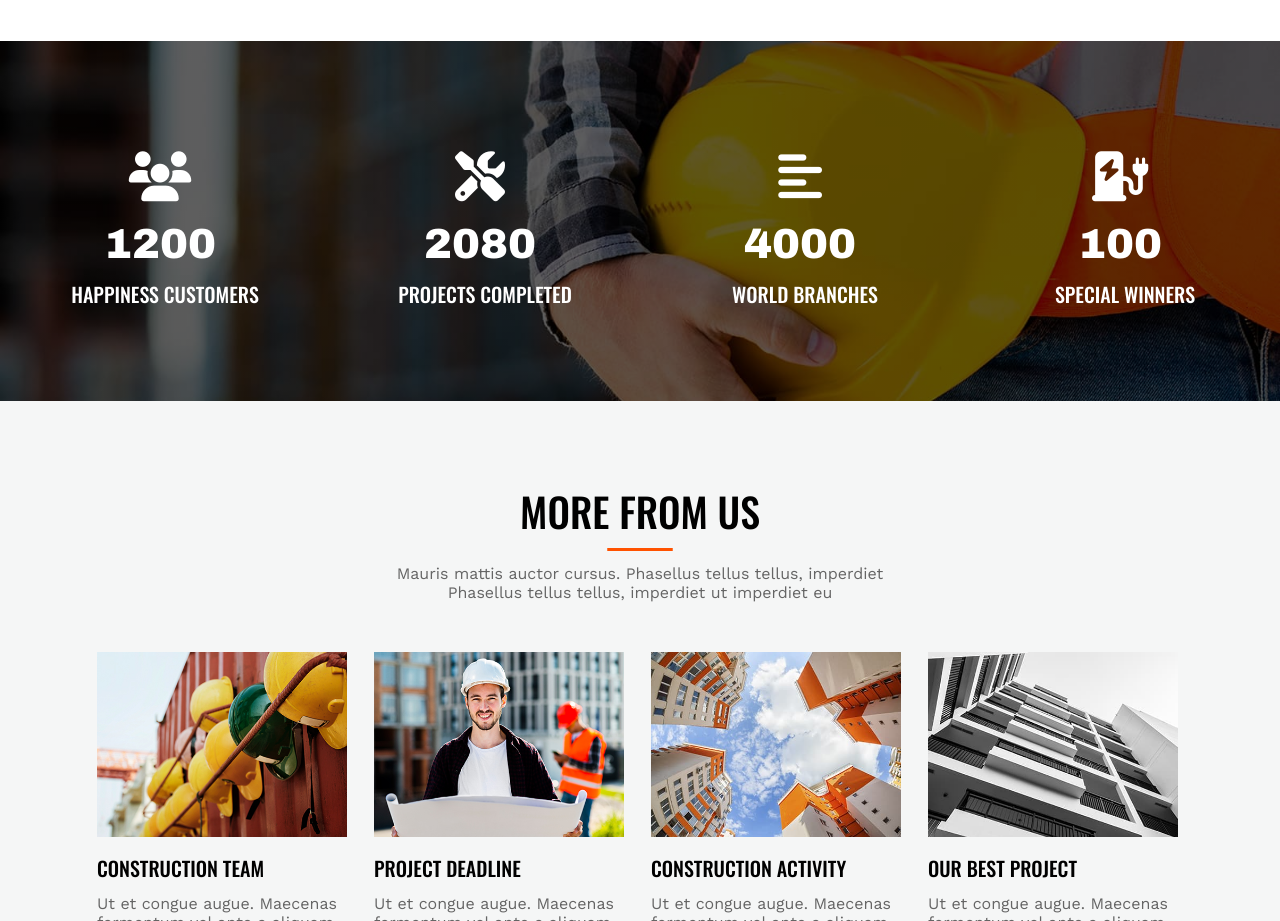
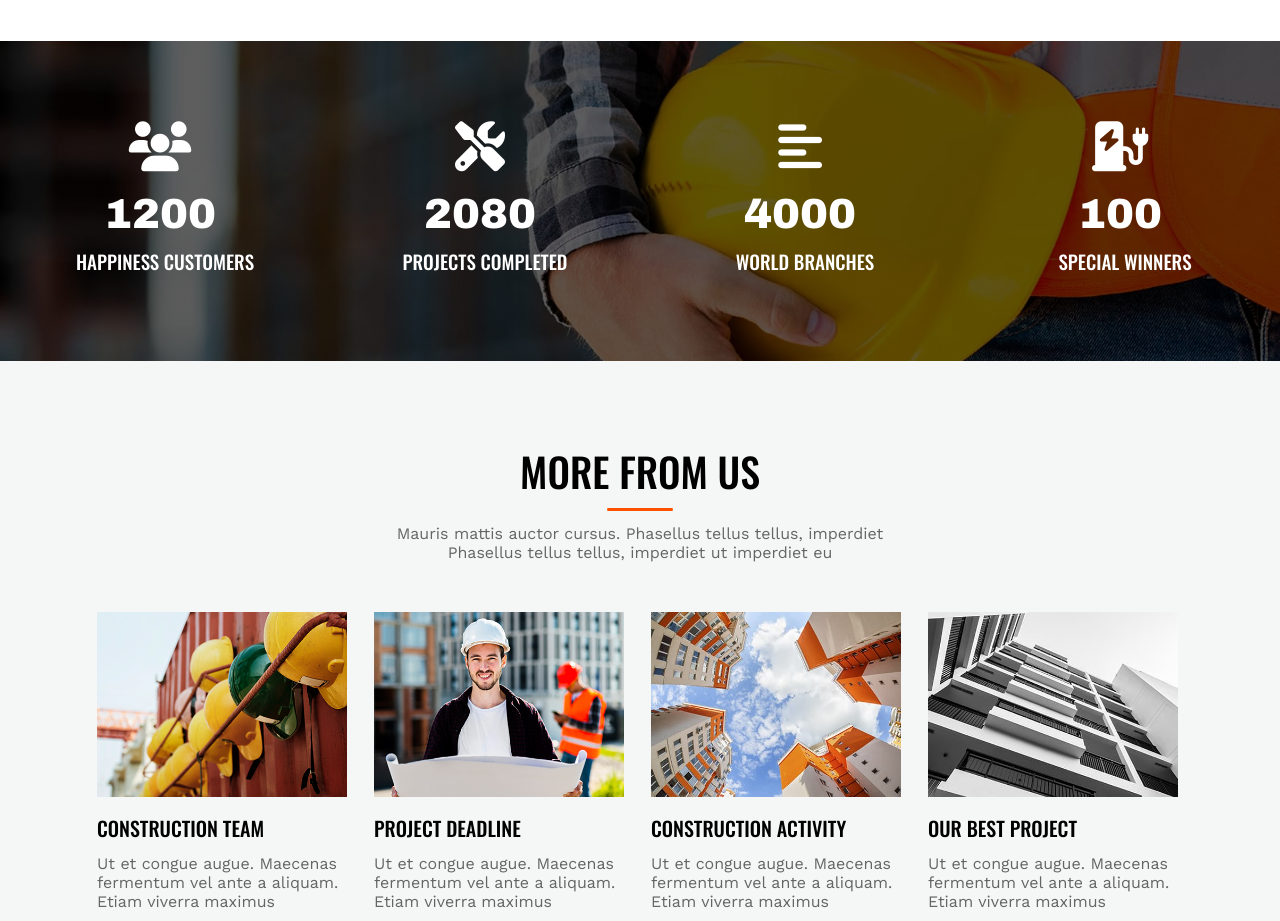
Before and after one commit to minhazahmedrafi/Brigate, a plain HTML site: page index.html in a window 1280 px wide. Shown: the part 1740-2661 px from the top of the page. Drawn offline with nearby package versions, Linux system fonts and the light colour scheme.

Commit message:
Update style.css

```diff
--- a/css/style.css
+++ b/css/style.css
@@ -375,18 +375,11 @@ transition: all 0.3s ease;
 .project-btn a:hover{
 background: #222222;
 }
-#why-choose-us{background: linear-gradient(#000000a1,#000000a1) ,url(../images/why-choose-us1.jpg);background-repeat: no-repeat;background-size: cover;background-position: center;height: 200px;}
+#why-choose-us{background: linear-gradient(#000000a1,#000000a1) ,url(../images/why-choose-us1.jpg);background-repeat: no-repeat;background-size: cover;background-position: center;height: 160px;}
 .iconwrapper{
 overflow: hidden;
 }
-.singleicon {
-color: #fff;
-text-align: center;
-float: left;
-margin-right: 140px;
-width: 180px;
-margin-top: 30px;
-}
+.singleicon {color: #fff;text-align: center;float: left;margin-right: 140px;width: 180px;}
 .sicon i {
 font-size: 50px;
 }
@@ -397,11 +390,7 @@ font-family: arial black;
 margin-bottom: -15px;
 width: 180px;
 }
-.singleicon h4 {
-text-transform: uppercase;
-font-size: 20px;
-width: 190px;
-}
+.singleicon h4 {text-transform: uppercase;font-size: 19px;width: 190px;}
 .singleicon:last-child{
 margin-right: 0px;
 }
```
